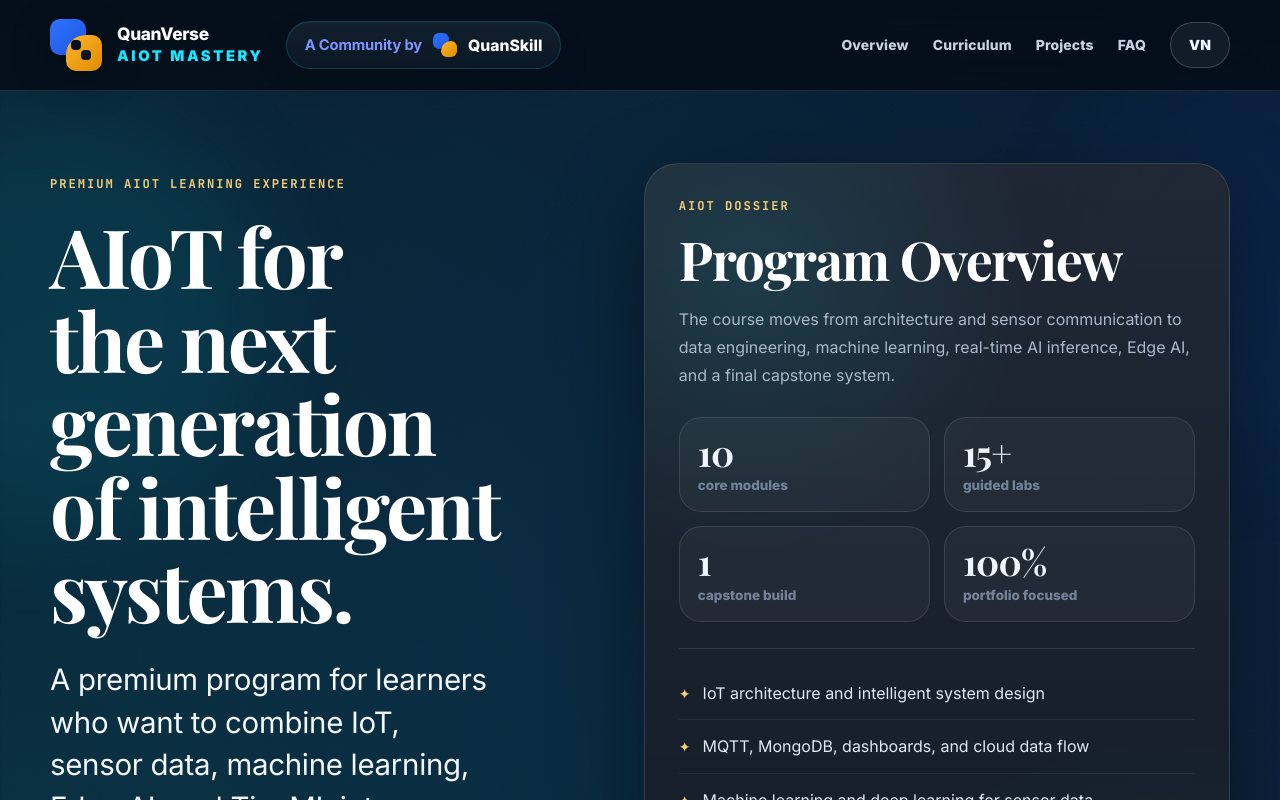
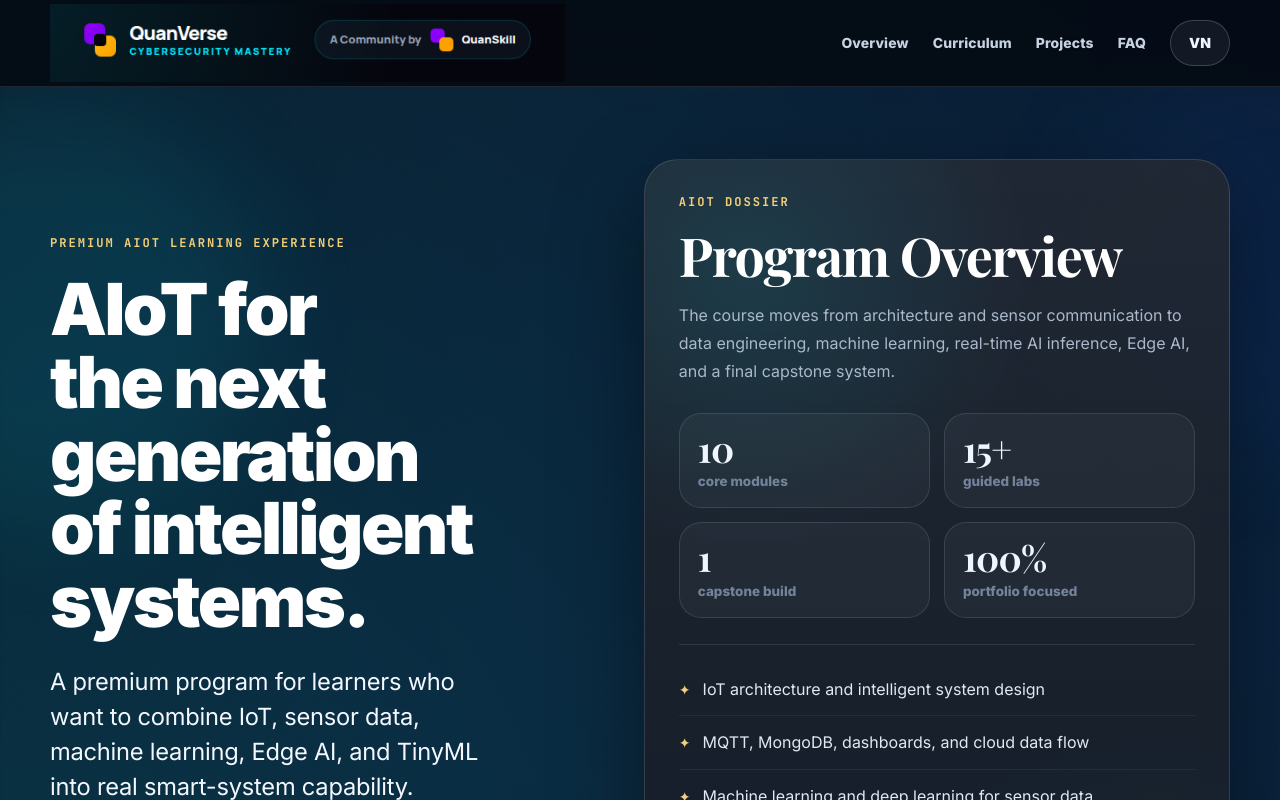
Before and after one commit to mishrasundaram/aiot-premium-course-webapp, a Next.js app: page / in a window 1280 px wide. Shown: the top 800 px of the page. Built offline with nearby package versions, Linux system fonts and the light colour scheme.

Commit message:
Use real QuanVerse QuanSkill logo image

```diff
--- a/app/globals.css
+++ b/app/globals.css
@@ -1221,3 +1221,94 @@ button {
     line-height: 1.04 !important;
   }
 }
+
+/* =========================================================
+   Real QuanVerse / QuanSkill Logo Image Fix
+   Uses public/quanskill.jpeg directly
+========================================================= */
+
+.logo-image-zone {
+  display: flex;
+  align-items: center;
+  min-width: 0;
+}
+
+.brand-image {
+  display: inline-flex;
+  align-items: center;
+  padding: 0;
+  border-radius: 0;
+}
+
+.brand-image img {
+  display: block;
+  width: 515px;
+  max-width: min(515px, 52vw);
+  height: auto;
+  object-fit: contain;
+  object-position: left center;
+  border-radius: 0;
+  background: transparent;
+  box-shadow: none;
+}
+
+/* Make header cleaner with real logo */
+.nav-shell {
+  min-height: 86px;
+}
+
+.site-header {
+  background: rgba(5, 10, 19, 0.9);
+  backdrop-filter: blur(20px);
+}
+
+.nav-links {
+  gap: 24px;
+}
+
+/* Disable old CSS logo pieces if still present anywhere */
+.qv-symbol,
+.brand-copy,
+.community-badge {
+  display: none !important;
+}
+
+/* Keep hero text clean and non-overlapping */
+.hero h1 {
+  font-family: "Inter", system-ui, sans-serif !important;
+  font-size: clamp(3.65rem, 5.6vw, 5.45rem) !important;
+  font-weight: 820 !important;
+  line-height: 1.02 !important;
+  letter-spacing: -0.035em !important;
+  max-width: 710px;
+}
+
+.hero-subtitle {
+  font-size: clamp(1.28rem, 1.85vw, 1.72rem) !important;
+  line-height: 1.48 !important;
+  letter-spacing: -0.01em !important;
+}
+
+/* Responsive logo */
+@media (max-width: 1080px) {
+  .brand-image img {
+    width: 430px;
+    max-width: 58vw;
+  }
+}
+
+@media (max-width: 760px) {
+  .nav-shell {
+    min-height: 76px;
+  }
+
+  .brand-image img {
+    width: 260px;
+    max-width: 64vw;
+  }
+
+  .nav-links button {
+    min-width: 50px;
+    height: 42px;
+  }
+}
--- a/app/page.tsx
+++ b/app/page.tsx
@@ -206,26 +206,10 @@ export default function Home() {
 
       <header className="site-header">
         <div className="container nav-shell">
-          <div className="brand-zone">
-            <a href="#top" className="brand brand-composite" aria-label="QuanVerse AIoT Mastery">
-              <span className="qv-symbol" aria-hidden="true">
-                <span className="qv-blue" />
-                <span className="qv-gold" />
-              </span>
-              <span className="brand-copy">
-                <strong>QuanVerse</strong>
-                <small>AIOT MASTERY</small>
-              </span>
+          <div className="brand-zone logo-image-zone">
+            <a href="#top" className="brand brand-image" aria-label="QuanVerse AIoT Mastery">
+              <img src="/quanskill.jpeg" alt="QuanVerse - A Community by QuanSkill" />
             </a>
-
-            <div className="community-badge" aria-label="A Community by QuanSkill">
-              <span>A Community by</span>
-              <span className="qs-symbol" aria-hidden="true">
-                <span />
-                <span />
-              </span>
-              <strong>QuanSkill</strong>
-            </div>
           </div>
 
           <nav className="nav-links">
```
Also changed, not shown: public/quanskill.jpeg (added).
